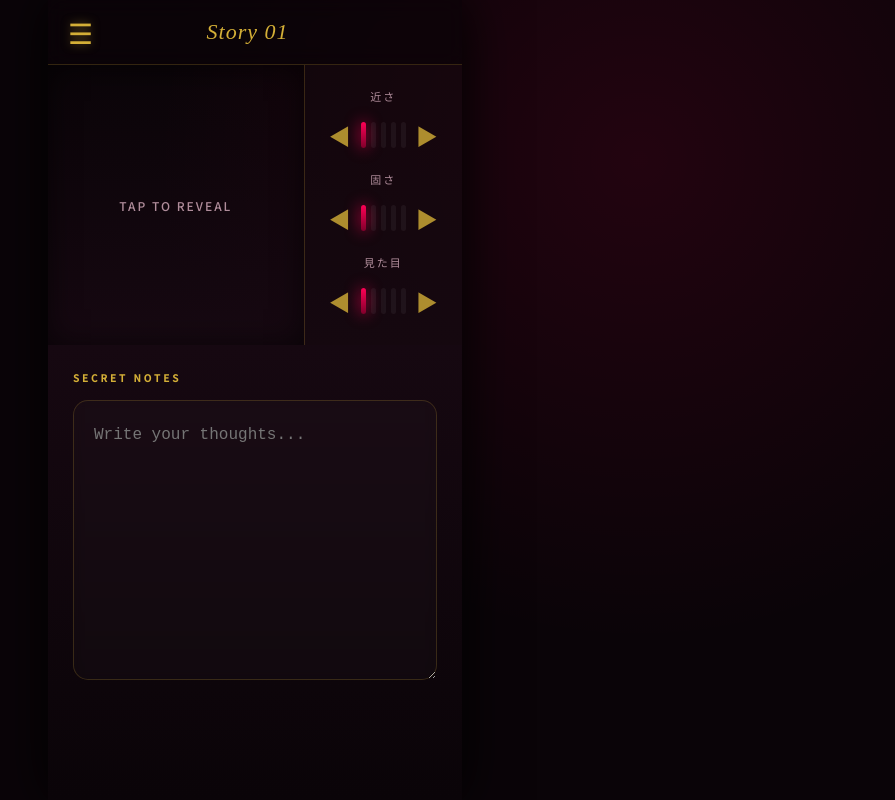
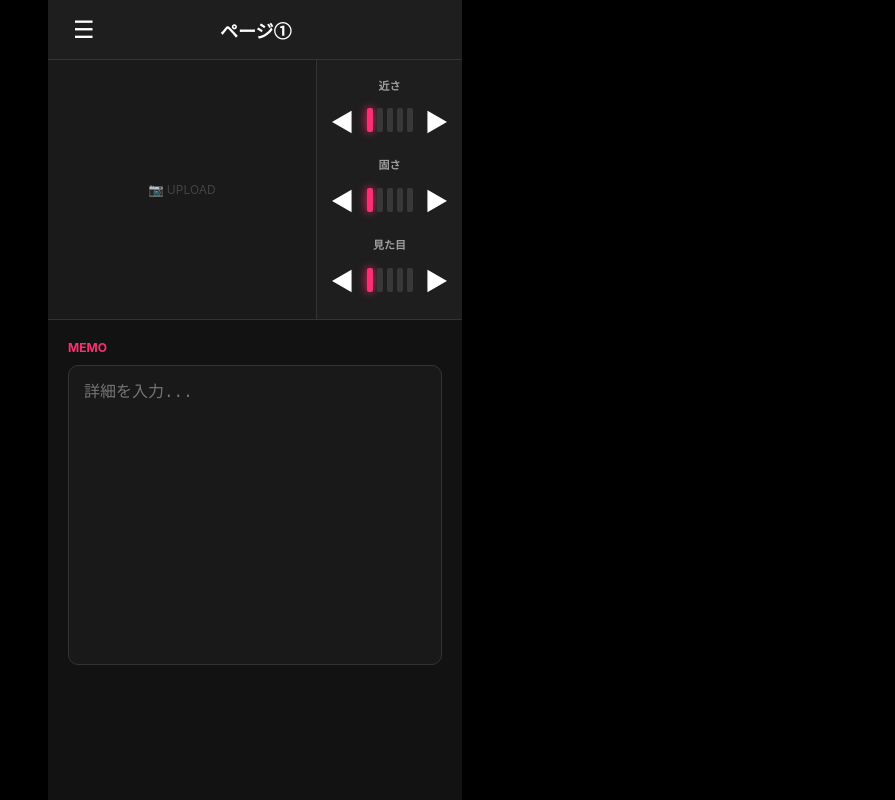
Before and after one commit to 7m8vcmjj45-ui/sefre-file, a plain HTML site: page index.html in a window 1280 px wide. Shown: the whole page, without its empty margins (385-1280 px from the left). Drawn offline with Linux system fonts and the light colour scheme; a web font is replaced by a local one.

Commit message:
Update index.html

```diff
--- a/index.html
+++ b/index.html
@@ -3,154 +3,109 @@
 <head>
     <meta charset="UTF-8">
     <meta name="viewport" content="width=device-width, initial-scale=1.0, maximum-scale=1.0, user-scalable=no, viewport-fit=cover">
-    <title>Seductive UI Prototype</title>
-    <!-- エレガントなフォントの読み込み -->
-    <link href="https://fonts.googleapis.com/css2?family=Playfair+Display:ital,wght@1,600&family=Noto+Sans+JP:wght@300;500&display=swap" rel="stylesheet">
+    <title>Stylish Pink App - Stable</title>
     <style>
         :root {
-            --bg-dark: #0a0408; /* わずかに紫を含んだ漆黒 */
-            --card-bg: rgba(28, 12, 20, 0.8);
-            --accent-pink: #ff0055; /* 艶やかなピンク */
-            --accent-gold: #d4af37; /* 上品なゴールド */
-            --text-main: #f5f5f5;
-            --text-sub: #b08d9b; /* 紫がかったサブテキスト */
-            --glass: rgba(255, 255, 255, 0.03);
-            --border: rgba(212, 175, 55, 0.2);
+            --bg-dark: #121212;
+            --card-bg: #1e1e1e;
+            --accent-color: #ff2d75;
+            --text-main: #ffffff;
+            --text-sub: #a0a0a0;
+            --border-color: #333;
+            --bar-inactive: #383838;
+            --sidebar-bg: #1a1a1a;
         }
 
+        /* ダブルタップズームの抑制 */
         * { touch-action: manipulation; box-sizing: border-box; }
 
         html, body {
             margin: 0; padding: 0;
             height: 100%; height: 100dvh;
             width: 100vw;
-            background-color: var(--bg-dark);
+            background-color: #000;
             color: var(--text-main);
             overflow: hidden;
-            position: fixed;
-            font-family: 'Noto Sans JP', sans-serif;
-        }
-
-        /* 全体に薄いグラデーションを重ねる */
-        body::before {
-            content: "";
-            position: absolute; width: 100%; height: 100%;
-            background: radial-gradient(circle at 80% 20%, rgba(255, 0, 85, 0.1), transparent 40%);
-            pointer-events: none;
+            position: fixed; /* 画面全体の浮き上がり防止 */
+            font-family: -apple-system, BlinkMacSystemFont, "Segoe UI", Roboto, sans-serif;
         }
 
         .phone-container {
             width: 100%; height: 100%; height: 100dvh;
             max-width: 414px; margin: 0 auto;
+            background-color: var(--bg-dark);
             display: flex; flex-direction: column;
             position: relative; overflow: hidden;
-            box-shadow: 0 0 50px rgba(0,0,0,1);
         }
 
-        /* ヘッダー：グラスモーフィズム */
+        /* ヘッダー */
         .nav-bar {
-            height: 65px; display: flex; align-items: center; padding: 0 20px;
-            background: rgba(10, 4, 8, 0.7);
-            backdrop-filter: blur(10px);
-            border-bottom: 1px solid var(--border);
+            height: 60px; display: flex; align-items: center; padding: 0 15px;
+            background-color: var(--card-bg); border-bottom: 1px solid var(--border-color); flex-shrink: 0;
             z-index: 10;
         }
-        .menu-btn {
-            color: var(--accent-gold); font-size: 28px; cursor: pointer;
-            text-shadow: 0 0 10px rgba(212, 175, 55, 0.5);
-        }
+        .menu-btn { font-size: 24px; cursor: pointer; padding: 10px; }
         .page-title-input {
-            flex: 1; background: transparent; border: none;
-            color: var(--accent-gold); text-align: center;
-            font-family: 'Playfair Display', serif; font-size: 22px;
-            font-style: italic; outline: none; letter-spacing: 1px;
+            flex: 1; background: transparent; border: none; color: var(--text-main);
+            text-align: center; font-size: 18px; font-weight: bold; outline: none;
         }
 
-        /* 画像 & パラメータ */
+        /* 固定上部（画像 2/3 : パラメータ 1/3） */
         .fixed-header {
-            display: flex; height: 280px; flex-shrink: 0;
-            background: linear-gradient(to bottom, transparent, #160811);
+            display: flex; height: 260px; flex-shrink: 0; border-bottom: 1px solid var(--border-color);
         }
         .image-area {
-            width: 62%; display: flex; justify-content: center; align-items: center;
-            position: relative; cursor: pointer; border-right: 1px solid var(--border);
-            overflow: hidden;
+            width: 65%; background-color: #1a1a1a; display: flex; justify-content: center;
+            align-items: center; border-right: 1px solid var(--border-color); cursor: pointer;
         }
         .image-area img { width: 100%; height: 100%; object-fit: cover; }
-        .image-area::after {
-            content: ""; position: absolute; width: 100%; height: 100%;
-            box-shadow: inset 0 0 30px rgba(0,0,0,0.6);
+
+        .param-area {
+            width: 35%; display: flex; flex-direction: column; justify-content: space-around;
+            padding: 10px 0; background-color: var(--card-bg);
+        }
+        .param-group { display: flex; flex-direction: column; align-items: center; }
+        .param-label { font-size: 11px; color: var(--text-sub); margin-bottom: 5px; font-weight: 600; }
+        .btn-ctrl { background: none; border: none; color: var(--text-main); font-size: 24px; padding: 5px 12px; cursor: pointer; }
+
+        /* パラメータバー（大きめ） */
+        .indicator-container { display: flex; gap: 4px; }
+        .bar { width: 6px; height: 24px; background-color: var(--bar-inactive); border-radius: 2px; }
+        .bar.active { background-color: var(--accent-color); box-shadow: 0 0 10px var(--accent-color); }
+
+        /* スクロールエリア（メモ） */
+        .scroll-content {
+            flex: 1; overflow-y: auto; padding: 20px;
+            background-color: var(--bg-dark);
+            -webkit-overflow-scrolling: touch;
+        }
+        .memo-textarea {
+            width: 100%; height: 300px; background-color: rgba(255,255,255,0.03);
+            border: 1px solid var(--border-color); border-radius: 10px; padding: 15px;
+            color: #ccc; font-size: 16px; /* ズーム防止の16px以上 */
+            line-height: 1.5; resize: none; outline: none;
         }
 
-        .param-area {
-            width: 38%; display: flex; flex-direction: column; justify-content: space-around;
-            padding: 15px 0; background-color: rgba(20, 8, 15, 0.5);
+        /* サイドメニュー */
+        .sidebar {
+            position: absolute; top: 0; left: -100%; width: 80%; max-width: 300px; height: 100%;
+            background-color: var(--sidebar-bg); z-index: 100; transition: left 0.3s ease;
+            box-shadow: 10px 0 30px rgba(0,0,0,0.8); padding: 40px 20px;
         }
-        .param-group { display: flex; flex-direction: column; align-items: center; }
-        .param-label {
-            font-size: 11px; color: var(--text-sub); margin-bottom: 10px;
-            font-weight: 500; letter-spacing: 2px; text-transform: uppercase;
-        }
-        .btn-ctrl {
-            background: none; border: none; color: var(--accent-gold);
-            font-size: 22px; padding: 5px 10px; cursor: pointer; opacity: 0.8;
-        }
-        .btn-ctrl:active { transform: scale(1.3); color: var(--accent-pink); }
+        .sidebar.open { left: 0; }
+        .sidebar-header { font-size: 20px; font-weight: bold; color: var(--accent-color); margin-bottom: 20px; }
+        .sidebar-item { padding: 15px 0; border-bottom: 1px solid #333; color: #fff; font-size: 16px; cursor: pointer; }
 
-        .indicator-container { display: flex; gap: 5px; }
-        .bar {
-            width: 5px; height: 26px; background-color: rgba(255, 255, 255, 0.05);
-            border-radius: 10px; transition: 0.3s;
-        }
-        .bar.active {
-            background: linear-gradient(to bottom, var(--accent-pink), #80002b);
-            box-shadow: 0 0 15px var(--accent-pink);
+        .setting-input-group { margin-top: 20px; }
+        .setting-input-group label { font-size: 11px; color: var(--text-sub); display: block; margin-bottom: 5px; }
+        .setting-input-group input {
+            width: 100%; background: #222; border: 1px solid #444; color: #fff;
+            padding: 10px; font-size: 16px; border-radius: 5px; margin-bottom: 10px;
         }
 
-        /* メモエリア */
-        .scroll-content {
-            flex: 1; overflow-y: auto; padding: 25px;
-            background: linear-gradient(to bottom, #160811, var(--bg-dark));
-        }
-        .memo-label {
-            font-size: 10px; color: var(--accent-gold);
-            margin-bottom: 15px; letter-spacing: 3px; font-weight: bold;
-        }
-        .memo-textarea {
-            width: 100%; height: 280px; background: rgba(255, 255, 255, 0.02);
-            border: 1px solid var(--border); border-radius: 15px; padding: 20px;
-            color: #ddd; font-size: 16px; line-height: 1.8; outline: none;
-            backdrop-filter: blur(5px);
-        }
-
-        /* サイドメニュー：魅惑的な透過 */
-        .sidebar {
-            position: absolute; top: 0; left: -100%; width: 85%; max-width: 320px; height: 100%;
-            background: rgba(10, 4, 8, 0.95); backdrop-filter: blur(20px);
-            z-index: 100; transition: left 0.4s cubic-bezier(0.16, 1, 0.3, 1);
-            padding: 50px 30px; border-right: 1px solid var(--border);
-        }
-        .sidebar.open { left: 0; }
-        .sidebar-header {
-            font-family: 'Playfair Display', serif; font-size: 28px;
-            color: var(--accent-gold); margin-bottom: 40px; font-style: italic;
-        }
-        .sidebar-item {
-            padding: 18px 0; border-bottom: 1px solid rgba(212, 175, 55, 0.1);
-            color: var(--text-main); font-size: 15px; letter-spacing: 1px;
-        }
-        .setting-input-group label { font-size: 11px; color: var(--text-sub); }
-        .setting-input-group input {
-            width: 100%; background: rgba(255,255,255,0.05); border: 1px solid var(--border);
-            color: #fff; padding: 12px; font-size: 16px; border-radius: 8px; margin-top: 8px;
-        }
-
-        .overlay { position: absolute; top: 0; left: 0; width: 100%; height: 100%; background: rgba(0,0,0,0.7); display: none; z-index: 90; }
+        .overlay { position: absolute; top: 0; left: 0; width: 100%; height: 100%; background: rgba(0,0,0,0.6); display: none; z-index: 90; }
         .overlay.show { display: block; }
         input[type="file"] { display: none; }
-
-        /* スクロールバー非表示 */
-        ::-webkit-scrollbar { width: 0; }
     </style>
 </head>
 <body>
@@ -158,20 +113,21 @@
 <div class="phone-container" id="mainContainer">
     <!-- サイドメニュー -->
     <div class="sidebar" id="sidebar">
-        <div class="sidebar-header">Collection</div>
+        <div class="sidebar-header">MENU</div>
         <div id="page-list"></div>
-        <div class="sidebar-item" onclick="addNewPage()" style="color: var(--accent-pink); font-weight: bold;">＋ Add New Story</div>
+        <div class="sidebar-item" onclick="addNewPage()" style="color: var(--accent-color);">＋ ページを追加</div>
 
-        <div style="margin-top: 40px; font-size: 11px; color: var(--accent-gold); letter-spacing: 2px;">SETTINGS</div>
-        <div class="setting-input-group"><label>Parameter I</label><input type="text" id="set-p1" oninput="updateParamNames()"></div>
-        <div class="setting-input-group"><label>Parameter II</label><input type="text" id="set-p2" oninput="updateParamNames()"></div>
-        <div class="setting-input-group"><label>Parameter III</label><input type="text" id="set-p3" oninput="updateParamNames()"></div>
+        <div class="setting-input-group">
+            <label>パラメータ①名前</label><input type="text" id="set-p1" oninput="updateParamNames()">
+            <label>パラメータ②名前</label><input type="text" id="set-p2" oninput="updateParamNames()">
+            <label>パラメータ③名前</label><input type="text" id="set-p3" oninput="updateParamNames()">
+        </div>
 
-        <div class="sidebar-item" onclick="toggleMenu()" style="margin-top: 40px; text-align: center; opacity: 0.5; font-size: 12px;">Close</div>
+        <div class="sidebar-item" onclick="toggleMenu()" style="margin-top: 30px; text-align: center; opacity: 0.5;">閉じる</div>
     </div>
     <div class="overlay" id="overlay" onclick="toggleMenu()"></div>
 
-    <!-- ナビバー -->
+    <!-- ナビゲーション -->
     <div class="nav-bar">
         <div class="menu-btn" onclick="toggleMenu()">☰</div>
         <input type="text" class="page-title-input" id="pageTitle" oninput="saveCurrentState()">
@@ -181,7 +137,7 @@
     <!-- 上部固定 -->
     <div class="fixed-header">
         <div class="image-area" onclick="document.getElementById('fileInput').click()">
-            <div id="placeholder" style="color:var(--text-sub); font-size: 12px; letter-spacing: 2px;">TAP TO REVEAL</div>
+            <div id="placeholder" style="color:#444; font-size: 12px;">📷 UPLOAD</div>
             <img id="preview" style="display:none;">
             <input type="file" id="fileInput" accept="image/*">
         </div>
@@ -215,19 +171,21 @@
 
     <!-- スクロールエリア -->
     <div class="scroll-content" id="scrollArea">
-        <div class="memo-label">SECRET NOTES</div>
-        <textarea class="memo-textarea" id="memoField" oninput="saveCurrentState()" placeholder="Write your thoughts..."></textarea>
-        <div style="height: 120px;"></div>
+        <div style="font-size:12px; color:var(--accent-color); margin-bottom:10px; font-weight: bold;">MEMO</div>
+        <textarea class="memo-textarea" id="memoField" oninput="saveCurrentState()" placeholder="詳細を入力..."></textarea>
+        <div style="height: 120px;"></div> <!-- キーボード時の余白 -->
     </div>
 </div>
 
 <script>
-    let appData = { currentIndex: 0, paramNames: ["近さ", "固さ", "見た目"], pages: [{ title: "Story 01", img: null, p1: 1, p2: 1, p3: 1, memo: "" }] };
+    let appData = { currentIndex: 0, paramNames: ["近さ", "固さ", "見た目"], pages: [{ title: "ページ①", img: null, p1: 1, p2: 1, p3: 1, memo: "" }] };
 
-    // --- キーボード高さズレ対策 ---
+    // --- レイアウト崩れ・ズレ対策 ---
     function fixLayout() {
         window.scrollTo(0, 0);
-        document.body.style.height = window.visualViewport.height + 'px';
+        if (window.visualViewport) {
+            document.body.style.height = window.visualViewport.height + 'px';
+        }
     }
     if (window.visualViewport) {
         window.visualViewport.addEventListener('resize', fixLayout);
@@ -237,7 +195,7 @@
         setTimeout(() => { window.scrollTo(0, 0); }, 50);
     });
 
-    // --- 画像リサイズ保存（localStorage対策） ---
+    // --- 画像軽量化保存（GitHub Pagesでの画像リセット対策） ---
     function resizeImage(file, callback) {
         const reader = new FileReader();
         reader.onload = (e) => {
@@ -249,19 +207,19 @@
                 if (width > MAX_WIDTH) { height *= MAX_WIDTH / width; width = MAX_WIDTH; }
                 canvas.width = width; canvas.height = height;
                 canvas.getContext('2d').drawImage(img, 0, 0, width, height);
-                callback(canvas.toDataURL('image/jpeg', 0.6));
+                callback(canvas.toDataURL('image/jpeg', 0.6)); // 圧縮
             };
             img.src = e.target.result;
         };
         reader.readAsDataURL(file);
     }
 
-    // --- 保存 & 読み込み ---
+    // --- データ永続化 ---
     function saveToStorage() {
-        try { localStorage.setItem('myAppData_SexyUI', JSON.stringify(appData)); } catch (e) { alert("Memory Full"); }
+        try { localStorage.setItem('myAppData_FinalStable', JSON.stringify(appData)); } catch (e) { alert("保存容量上限です"); }
     }
     function loadFromStorage() {
-        const saved = localStorage.getItem('myAppData_SexyUI');
+        const saved = localStorage.getItem('myAppData_FinalStable');
         if (saved) { appData = JSON.parse(saved); }
         document.getElementById('set-p1').value = appData.paramNames[0];
         document.getElementById('set-p2').value = appData.paramNames[1];
@@ -311,7 +269,7 @@
     }
 
     function addNewPage() {
-        appData.pages.push({ title: `Story 0${appData.pages.length + 1}`, img: null, p1: 1, p2: 1, p3: 1, memo: "" });
+        appData.pages.push({ title: `ページ${appData.pages.length + 1}`, img: null, p1: 1, p2: 1, p3: 1, memo: "" });
         appData.currentIndex = appData.pages.length - 1;
         updateUI(); saveToStorage(); toggleMenu();
     }
@@ -327,7 +285,7 @@
         appData.pages.forEach((p, i) => {
             const item = document.createElement('div');
             item.className = 'sidebar-item';
-            item.innerText = p.title || `Untitled ${i+1}`;
+            item.innerText = p.title || `無題 ${i+1}`;
             item.onclick = () => switchPage(i);
             list.appendChild(item);
         });
```
